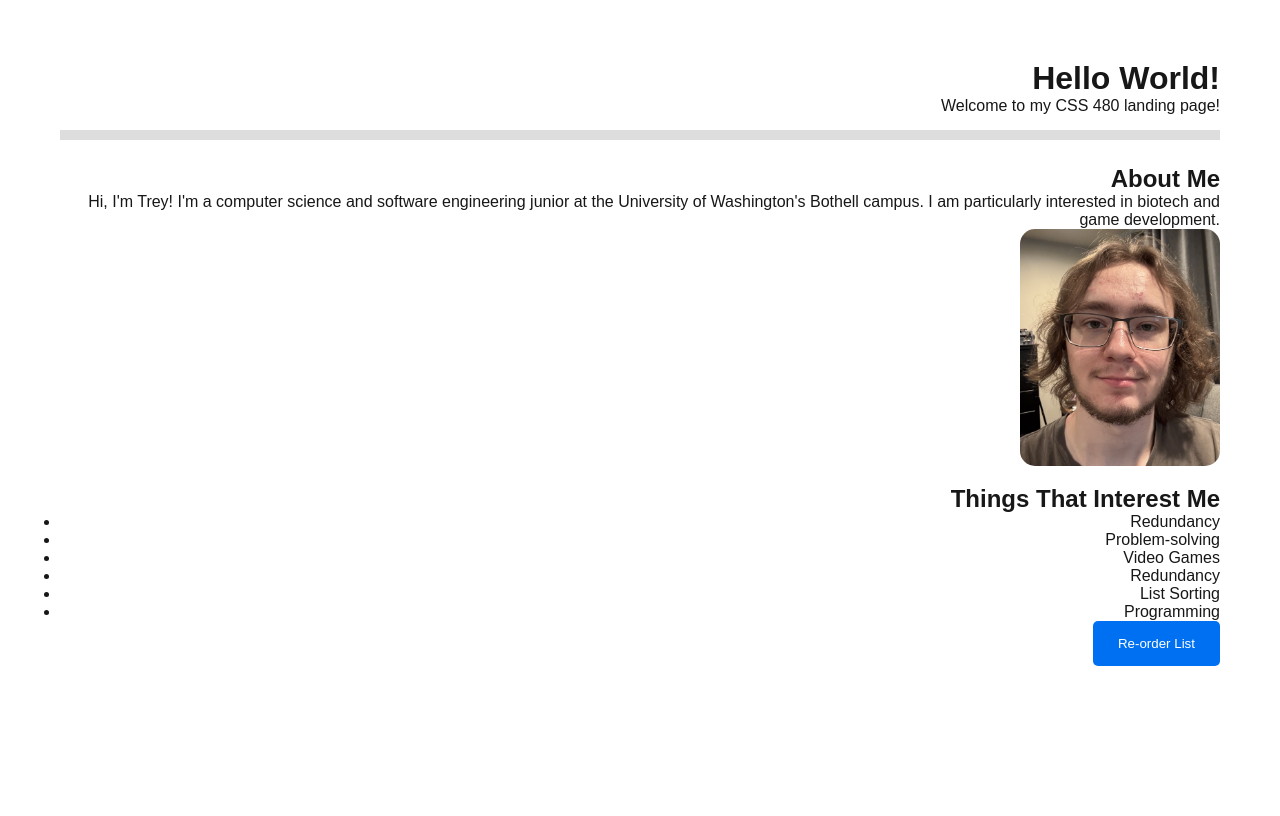
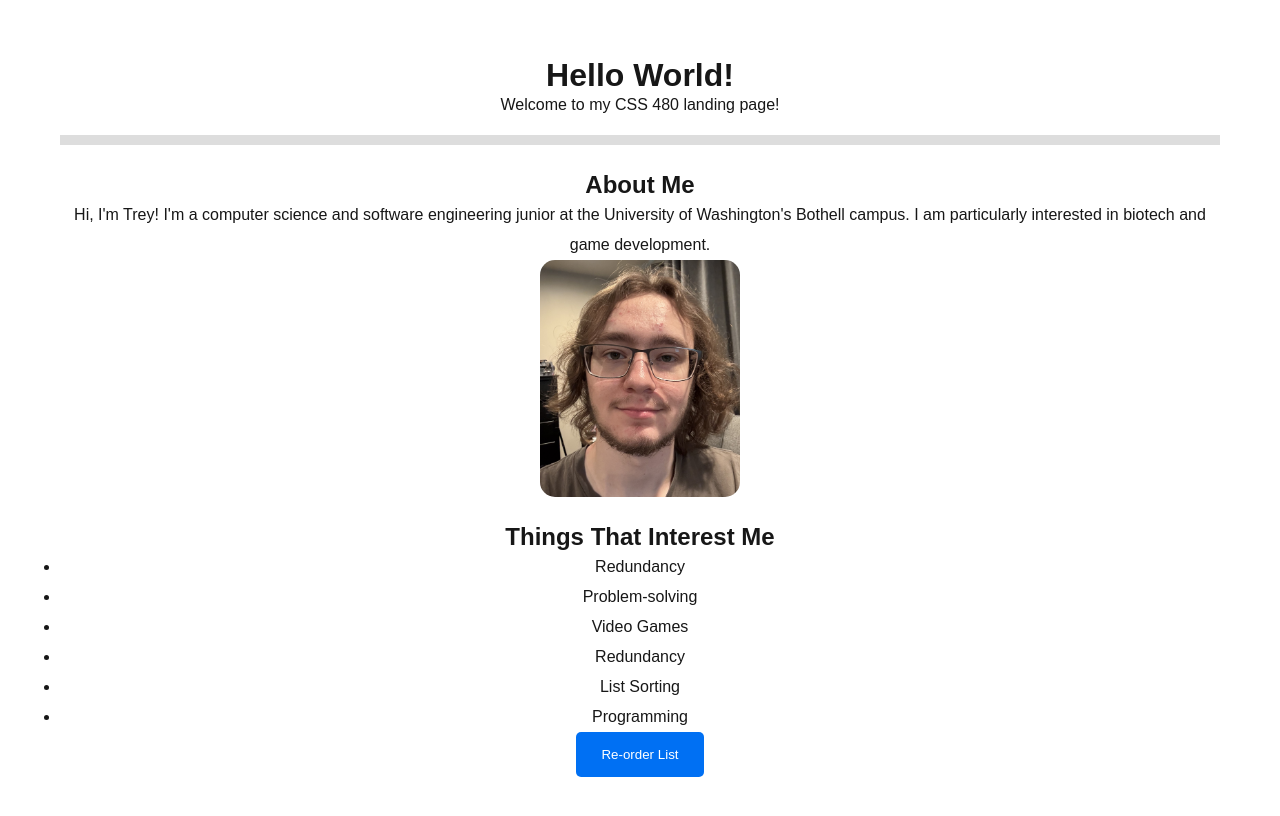
Before and after one commit to Trayouras/css-480-hello-world-new, a Next.js app: page / in a window 1280 px wide. Shown: the top 816 px of the page. Built offline with nearby package versions, Linux system fonts and the light colour scheme.

Commit message:
Style tweaks

```diff
--- a/src/app/page.js
+++ b/src/app/page.js
@@ -58,10 +58,10 @@ const styles = {
   container: {
     fontFamily: "Arial, sans-serif",
     padding: "30px",
-    textAlign: "right",
+    textAlign: "center",
     maxWidth: "auto",
     margin: "30px",
-    //lineHeight: "30px",
+    lineHeight: "30px",
   },
   header: {
     borderBottom: "10px solid #ddd",
```
